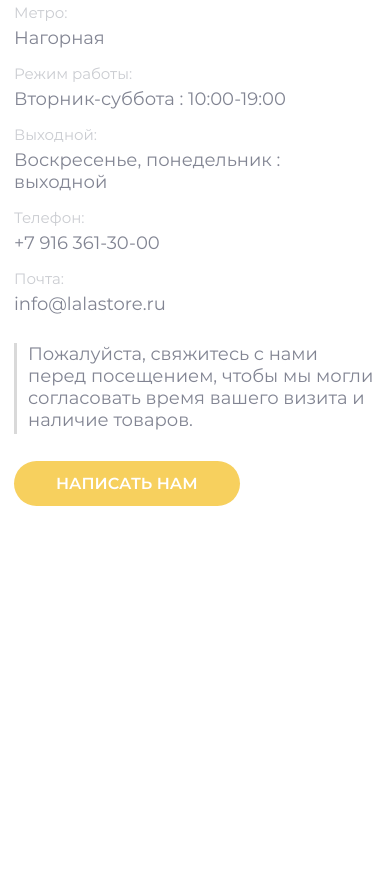
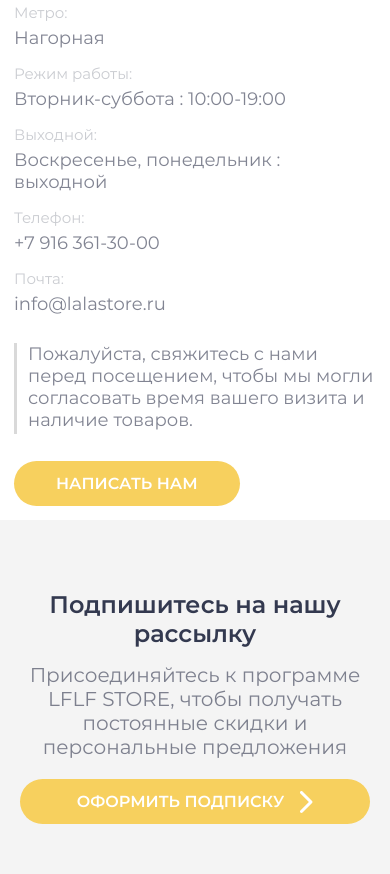
Before and after one commit to TrojanDll/lalastore, a website: page src/index.pug in a window 390 px wide. Shown: the part 2954-3828 px from the top of the page. Before the commit the page ends 3473 px from the top, so only its background shows below. Drawn offline with nearby package versions, Linux system fonts and the light colour scheme; files that its build step writes are made by us from their sources.

Commit message:
feat: newsletter adaptation added

```diff
--- a/src/index.pug
+++ b/src/index.pug
@@ -15,7 +15,7 @@ html(lang="en")
     include sections/advertising
     include sections/catalog
     include sections/address
-    //- include sections/newsletter
+    include sections/newsletter
     //- include sections/about
     //- include sections/recent
     //- include sections/subscribe
--- a/src/sass/sections/_address.scss
+++ b/src/sass/sections/_address.scss
@@ -90,6 +90,7 @@
 @media (max-width: 1200px) {
   .address {
     &__map {
+      height: auto;
       &__info-wrapper {
         position: relative;
 
--- a/src/sass/sections/_newsletter.scss
+++ b/src/sass/sections/_newsletter.scss
@@ -29,3 +29,24 @@
     }
   }
 }
+
+@media (max-width: 768px) {
+  .newsletter {
+    &__descr {
+      width: 100%;
+    }
+  }
+}
+
+@media (max-width: 576px) {
+  .newsletter {
+    &__button {
+      font-size: 16px;
+      width: 100%;
+
+      // &__arrow {
+
+      // }
+    }
+  }
+}
```
Also changed, not shown: src/css/mainPage.css, src/index.html.
